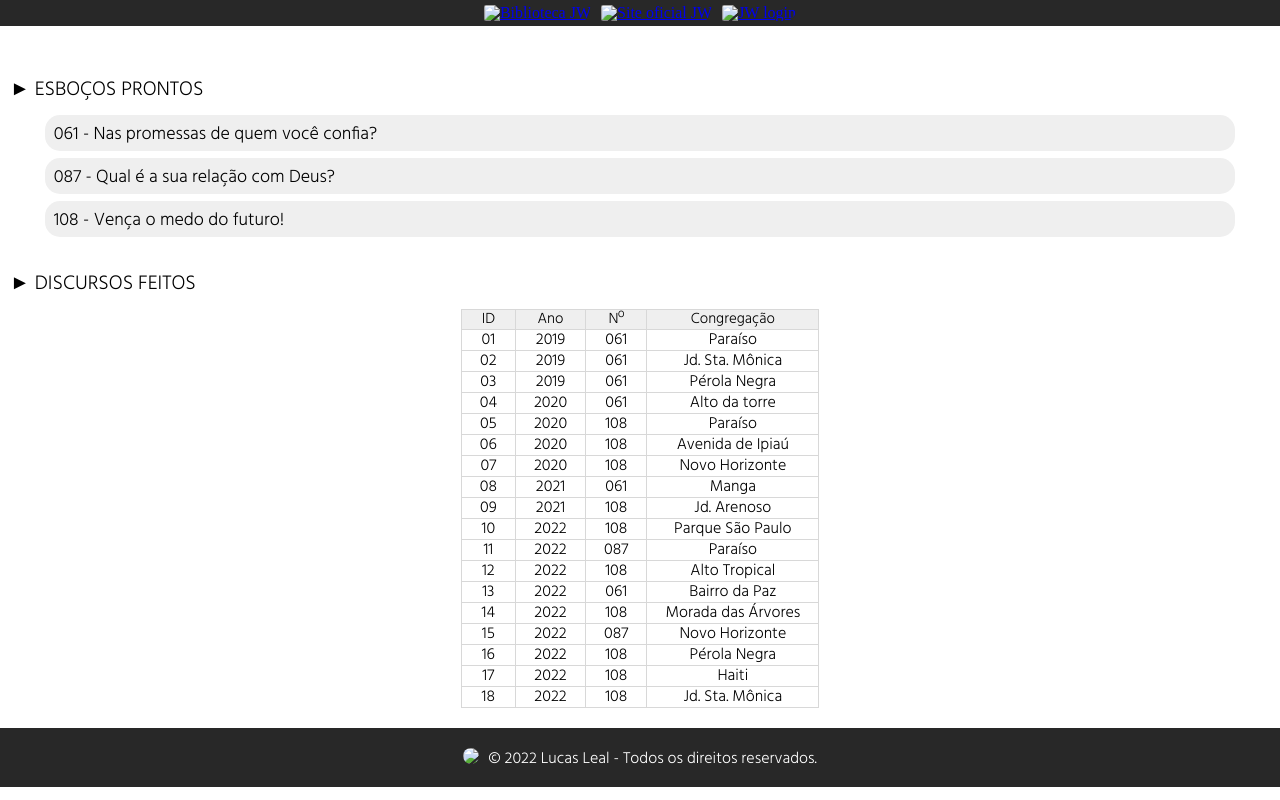
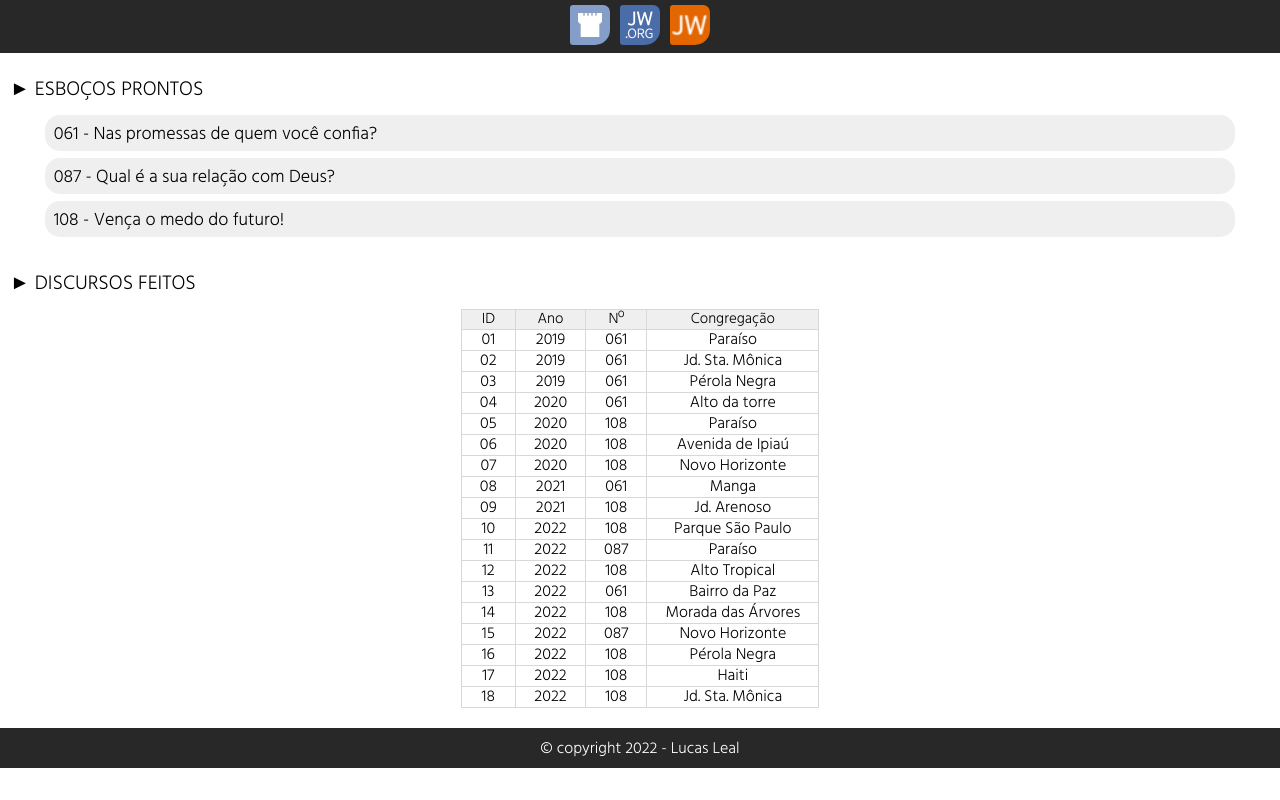
Before and after one commit to lucasleal10/discursos, a plain HTML site: page index.html in a window 1280 px wide. Drawn offline with Linux system fonts and the light colour scheme.

Commit message:
Atualizando página inicial

```diff
--- a/index.html
+++ b/index.html
@@ -14,9 +14,9 @@
            <!-- <img class="icone-discurso" src="midias/index/icone-discurso.png" alt="Ícone discurso"> -->
             <nav class="links-jw-cabecalho">
                 <ul>
-                   <li><a class="a" href="https://wol.jw.org/pt/wol/h/r5/lp-t" target="blank"><img src="midias/index/jw-biblioteca.jpg" alt="Biblioteca JW"></a></li>
-                   <li><a href="https://www.jw.org/pt/" target="blank"><img src="midias/index/jw-org.png" alt="Site oficial JW"></a></li>
-                   <li><a href="https://my.jw.org/home/pt/login" target="blank"><img src="midias/index/jw-login.png" alt="JW login"></a></li>
+                   <li><a class="a" href="https://wol.jw.org/pt/wol/h/r5/lp-t" target="blank"><img src="imagens/jw-biblioteca.jpg" alt="Biblioteca JW"></a></li>
+                   <li><a href="https://www.jw.org/pt/" target="blank"><img src="imagens/jw-org.png" alt="Site oficial JW"></a></li>
+                   <li><a href="https://my.jw.org/home/pt/login" target="blank"><img src="imagens/jw-login.png" alt="JW login"></a></li>
                 </ul>
             </nav>
         </section>
@@ -165,8 +165,7 @@
         <audio class="linny" src="Linnyhoo.mp3"></audio>
     </main>
     <footer>
-        <img src="midias/index/photo.png">
-        <p>&copy; 2022 Lucas Leal - Todos os direitos reservados.</p>
+        <p>&copy; copyright 2022 - Lucas Leal</p>
     </footer>
 </body>
 </html>
--- a/style.css
+++ b/style.css
@@ -1,5 +1,7 @@
-@import url('https://fonts.googleapis.com/css2?family=PT+Sans+Narrow&display=swap'); /* font-family: 'PT Sans Narrow', sans-serif; */
-@import url('https://fonts.googleapis.com/css2?family=Hind:wght@300&display=swap'); /* font-family: 'Hind', sans-serif; */
+@import url('https://fonts.googleapis.com/css2?family=PT+Sans+Narrow&display=swap');
+/* font-family: 'PT Sans Narrow', sans-serif; */
+@import url('https://fonts.googleapis.com/css2?family=Hind:wght@300&display=swap');
+/* font-family: 'Hind', sans-serif; */
 
 * {
     margin: 0;
@@ -26,7 +28,7 @@ header {
     border-radius: 10px;
 }
 
-.cabecalho > nav {
+.cabecalho>nav {
     text-align: center;
 }
 
@@ -56,7 +58,7 @@ h2 {
 }
 
 h2:before {
-  content: "► ";
+    content: "► ";
 }
 
 .esbocos-prontos ul {
@@ -100,7 +102,8 @@ th {
     font-size: 15px;
 }
 
-td, th {
+td,
+th {
     border: 1px solid #d8d8d8;
     text-align: center;
     padding: 2px 18px;
@@ -108,22 +111,16 @@ td, th {
 }
 
 footer {
+    display: inline-block;
     background: #282828;
     color: white;
     width: 100%;
-    height: 10%;
+    height: 2.5em;
     text-align: center;
-}
-
-footer img {
-    width: 25px;
-    border-radius: 30px;
-    margin: 20px 5px 20px 0;
 }
 
 footer p {
     display: inline-block;
-    vertical-align: top;
-    margin-top: 23px;
     font-family: 'Hind', sans-serif;
+    margin-top: 0.8em;
 }
```
Also changed, not shown: imagens/jw-biblioteca.jpg (added), imagens/jw-login.png (added), imagens/jw-org.png (added).
